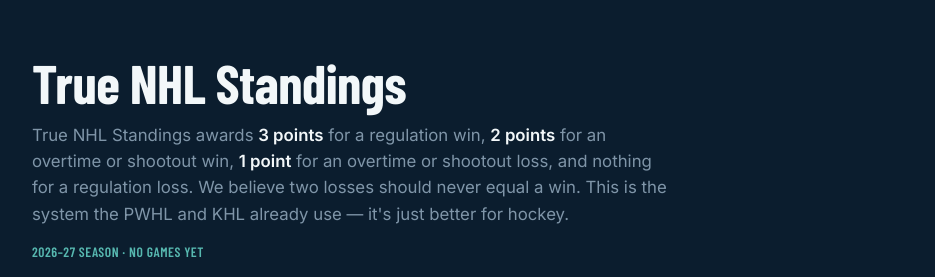
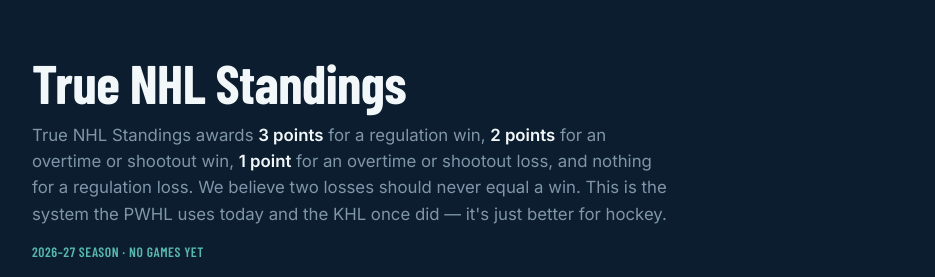
Before and after one commit to mkadis/true-nhl-standings, a Next.js app: page / in a window 1280 px wide. Shown: the top 277 px of the page, without its empty margins (172-1107 px from the left). Built offline with nearby package versions, Linux system fonts and the light colour scheme; no server answers; the database is empty.

Commit message:
Changing mission statement - KHL blurb

```diff
--- a/components/StandingsPage.tsx
+++ b/components/StandingsPage.tsx
@@ -58,8 +58,8 @@
                 win, <strong>2 points</strong> for an overtime or shootout win,{" "}
                 <strong>1 point</strong> for an overtime or shootout loss, and nothing
                 for a regulation loss. We believe two losses should never equal a
-                win. This is the system the PWHL and KHL already use — it's just
-                better for hockey.
+                win. This is the system the PWHL uses today and the KHL once did —
+                it's just better for hockey.
               </p>
             </>
           )}
```
